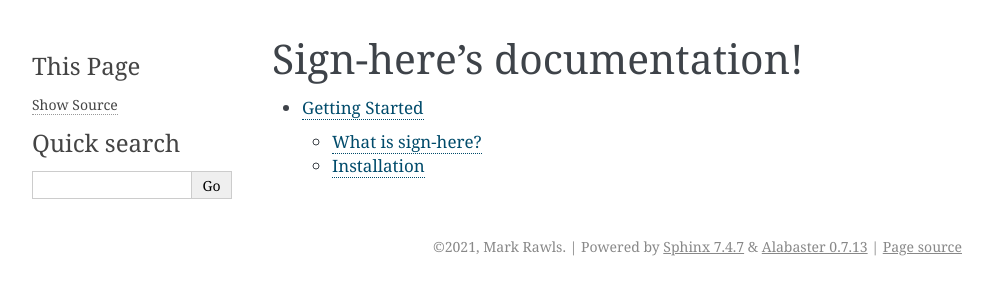
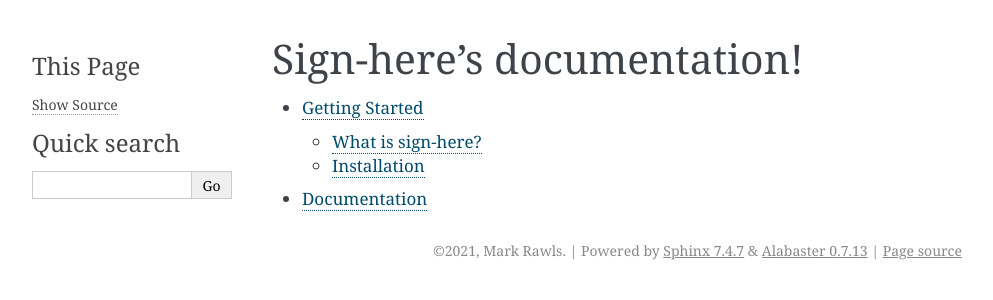
Before and after one commit to MetLifeLegalPlans/sign-here, a Sphinx documentation site: the page built from docs/index.rst, in a window 1280 px wide. Shown: the top 300 px of the page, without its empty margins (148-1141 px from the left). Built offline with Sphinx 7.4.7, drawn with Linux system fonts in a browser that asks for light colours.

Commit message:
fix typing and add autodocs

```diff
--- a/docs/conf.py
+++ b/docs/conf.py
@@ -27,7 +27,7 @@ author = "Mark Rawls"
 # Add any Sphinx extension module names here, as strings. They can be
 # extensions coming with Sphinx (named 'sphinx.ext.*') or your custom
 # ones.
-extensions = []
+extensions = ["sphinx.ext.autodoc"]
 
 # Add any paths that contain templates here, relative to this directory.
 templates_path = ["_templates"]
--- /dev/null
+++ b/docs/documentation.rst
@@ -0,0 +1,5 @@
+Documentation
+=============
+
+.. automodule:: signhere.utils
+   :members:
--- a/docs/index.rst
+++ b/docs/index.rst
@@ -10,3 +10,4 @@ Sign-here's documentation!
    :maxdepth: 2
 
    introduction
+   documentation
```
Also changed, not shown: 1 other file.
